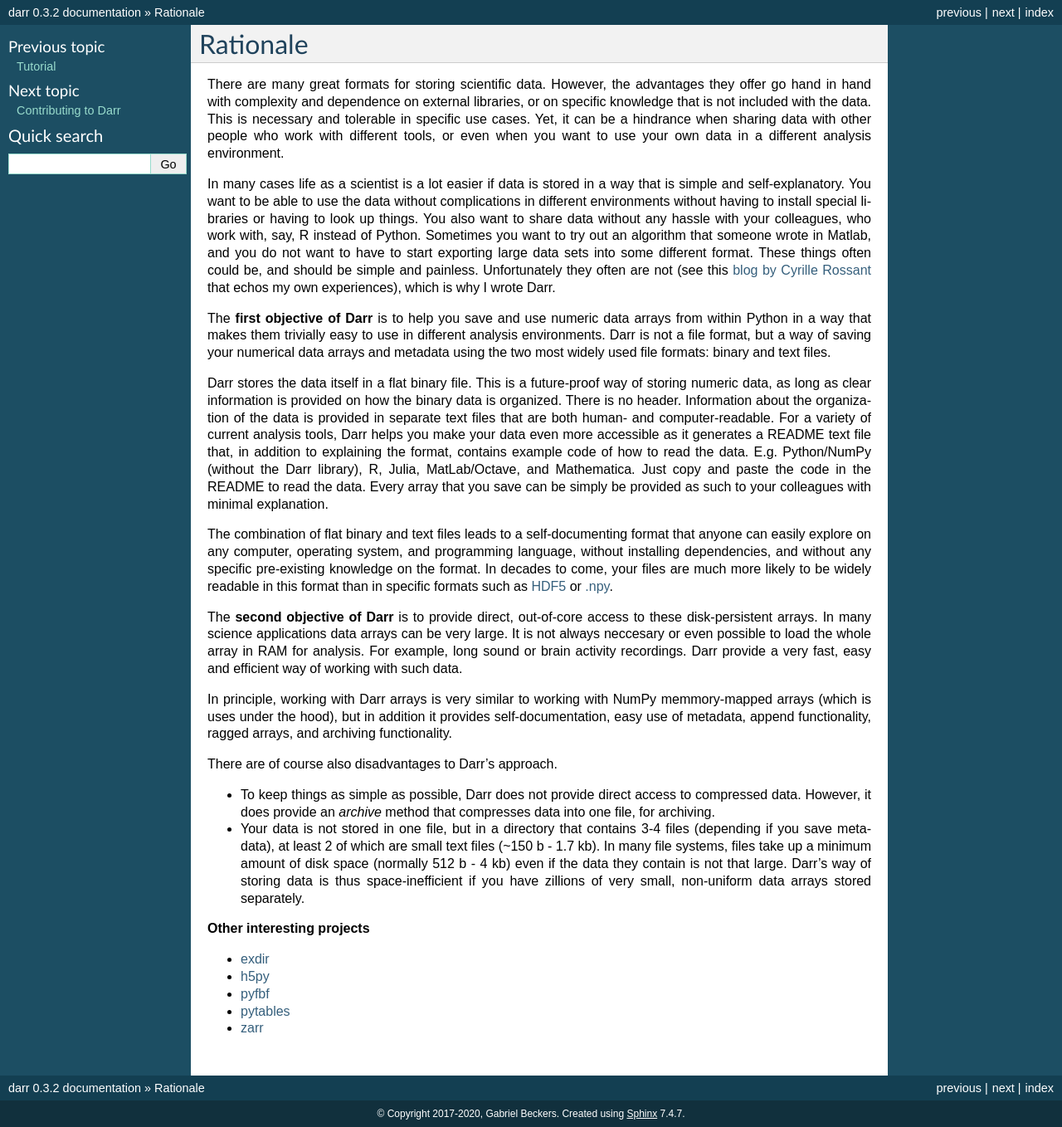
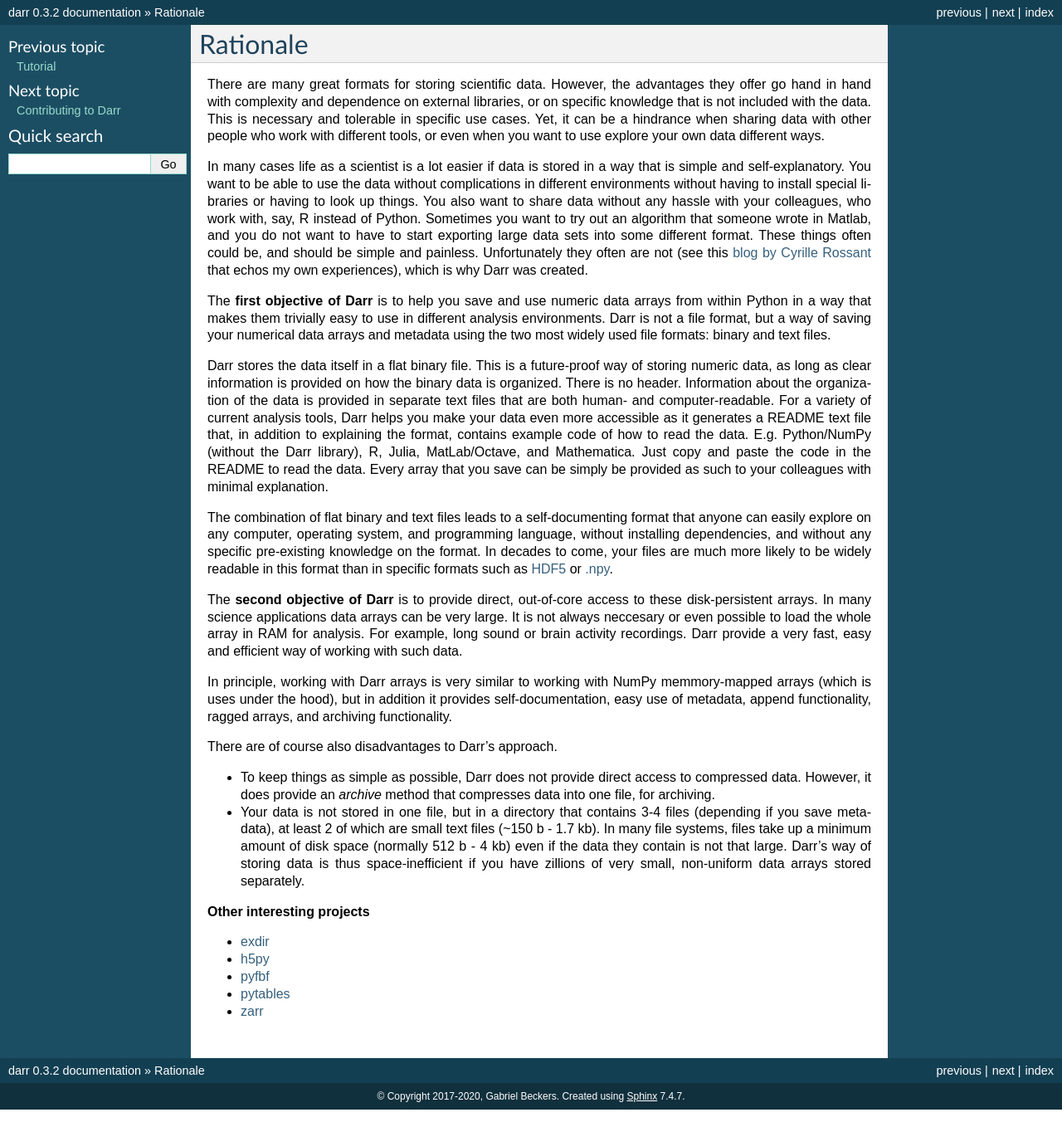
Before and after one commit to gbeckers/Darr, a Sphinx documentation site: the page built from docs/rationale.rst, in a window 1280 px wide. Shown: the whole page at 83% size. Built offline with Sphinx 7.4.7, drawn with Linux system fonts in a browser that asks for light colours; after the commit the page ends 1337 px from its top, so only the background shows below that.

Commit message:
improve rationale text more

```diff
--- a/docs/rationale.rst
+++ b/docs/rationale.rst
@@ -6,8 +6,8 @@ advantages they offer go hand in hand with complexity and dependence on
 external libraries, or on specific knowledge that is not included with the
 data. This is necessary and tolerable in specific use cases. Yet, it can be
 a hindrance when sharing data with other people who work with different
-tools, or even when you want to use your own data in a different
-analysis environment.
+tools, or even when you want to use explore your own data different
+ways.
 
 In many cases life as a scientist is a lot easier if data is stored in a way
 that is simple and self-explanatory. You want to be able to use the data
@@ -19,7 +19,7 @@ wrote in Matlab, and you do not want to have to start exporting large data
 sets into some different format. These things often could be, and should be
 simple and painless. Unfortunately they often are not (see this `blog by
 Cyrille Rossant <http://cyrille.rossant.net/moving-away-hdf5/>`__ that echos
-my own experiences), which is why I wrote Darr.
+my own experiences), which is why Darr was created.
 
 The **first objective of Darr** is to help you save and use numeric data
 arrays from within Python in a way that makes them trivially easy to use in
```
